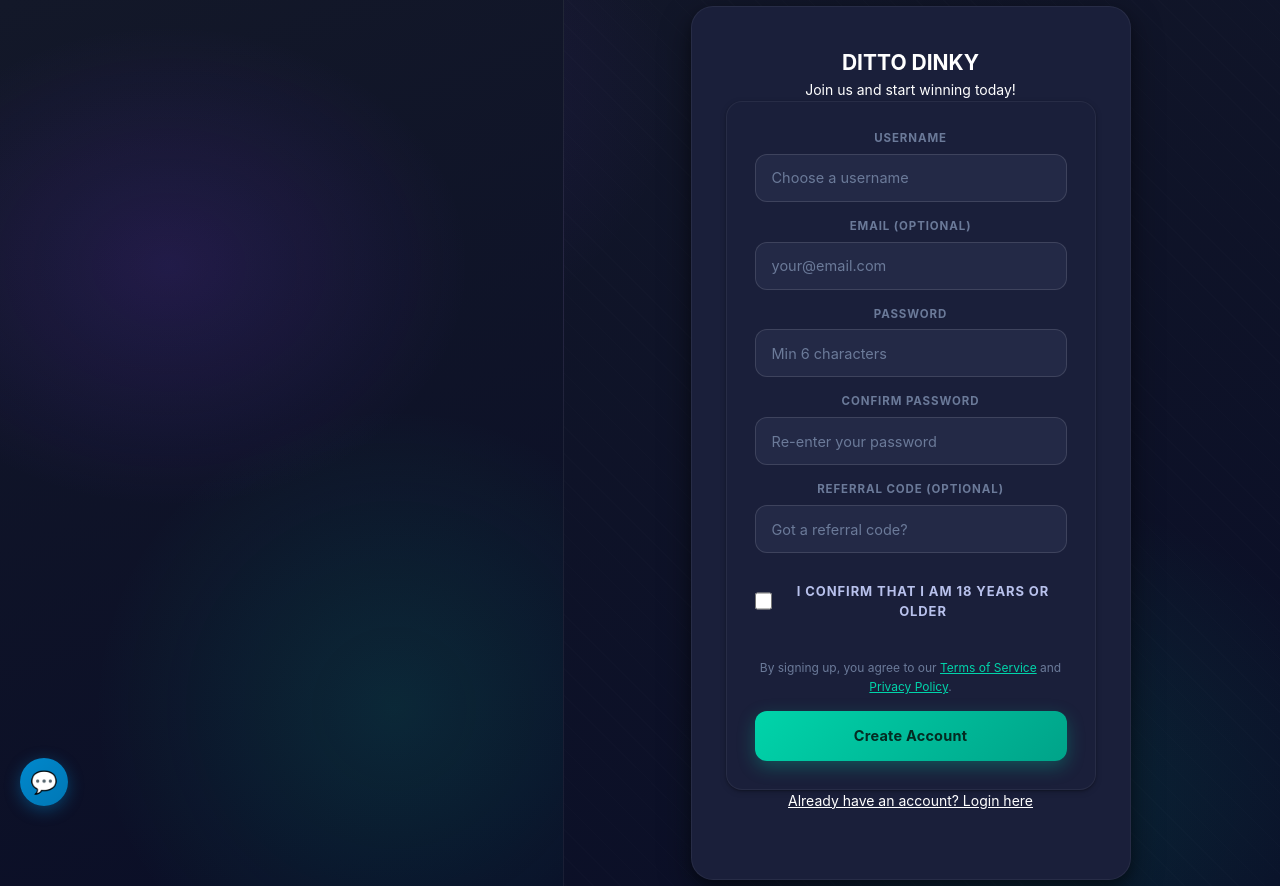
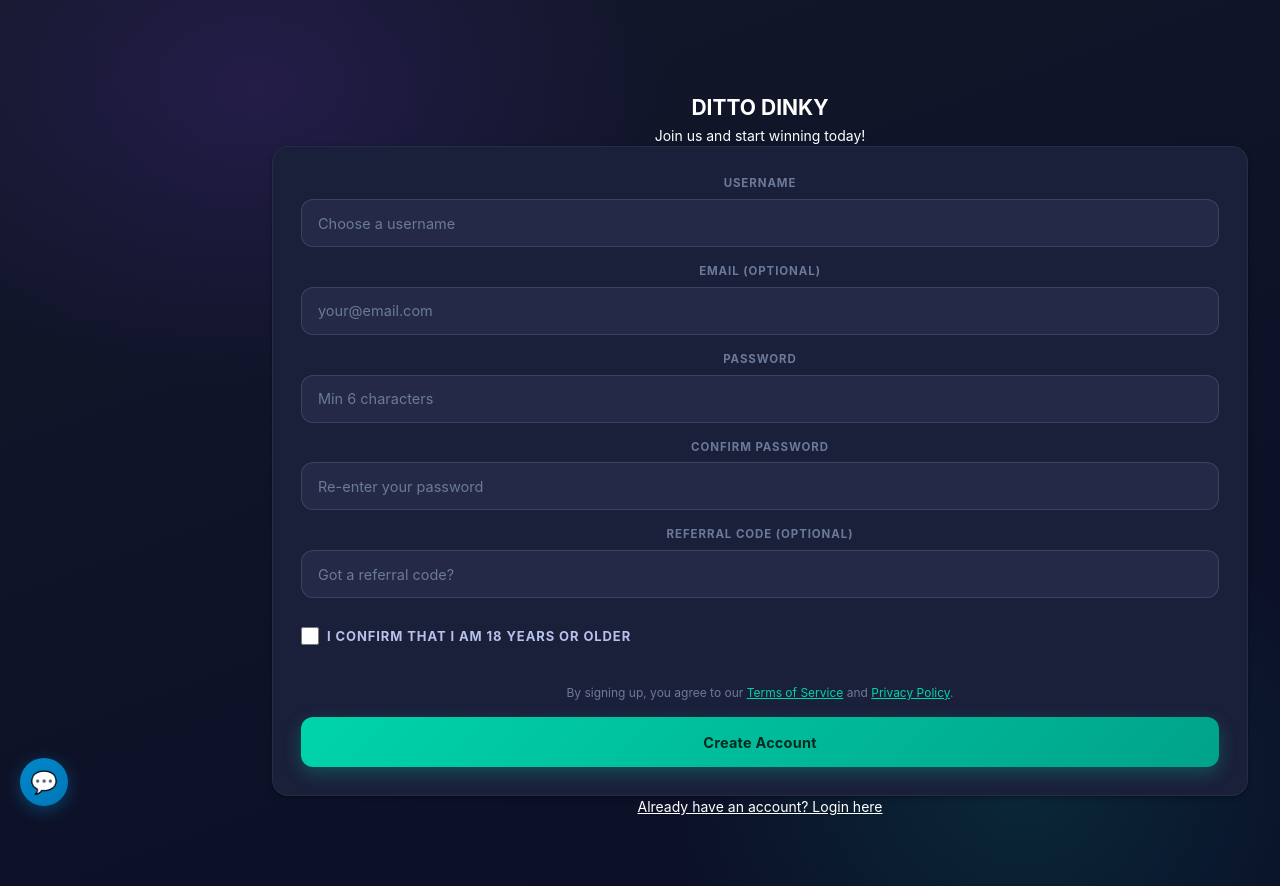
Before and after one commit to Flowboyz/lottery, a Flask app: page /auth/register in a window 1280 px wide. Run offline with Flask 3, Linux system fonts and the light colour scheme.

Commit message:
ui fixfgg

```diff
--- a/static/css/auth.css
+++ b/static/css/auth.css
@@ -48,7 +48,6 @@ html, body {
 
 body {
     min-height: 100vh;
-    display: flex;
     align-items: center;
     justify-content: center;
     padding: 24px;
@@ -60,7 +59,6 @@ body {
         linear-gradient(160deg, var(--bg-secondary), var(--bg-primary));
 }
 body::before {
-    content: "";
     position: fixed;
     inset: -200px;
     background: repeating-linear-gradient(45deg, transparent 0 18px, rgba(255, 255, 255, 0.012) 18px 19px);
@@ -254,9 +252,8 @@ select:focus-visible {
 @media (min-width: 980px) {
     body { padding: 0; }
     body::after {
-        content: "";
         position: fixed;
-        top: 0; left: 0; bottom: 0;
+        top: 0; left: 0; bottom: 0; right: 0;
         width: 44%;
         background:
             radial-gradient(500px 400px at 30% 30%, var(--accent-secondary-soft), transparent 60%),
@@ -266,6 +263,5 @@ select:focus-visible {
         z-index: 0;
         pointer-events: none;
     }
-    body { justify-content: flex-end; padding-right: 8%; }
-    .container { margin-right: 4%; }
+    body { justify-content: center; }
 }
--- a/templates/auth/admin_2fa.html
+++ b/templates/auth/admin_2fa.html
@@ -2,7 +2,7 @@
 {% block title %}Admin Verification - DITTO DINKY{% endblock %}
 {% block extra_css %}<link rel="stylesheet" href="{{ url_for('static', filename='css/auth.css') }}">{% endblock %}
 {% block content %}
-<div class="container">
+<div class="content page-content">
     <div class="header">
         <h2 class="auth-title">Admin Verification</h2>
         <p class="auth-subtitle">Enter the 6-digit code sent to your email to continue.</p>
--- a/templates/auth/forgot_password.html
+++ b/templates/auth/forgot_password.html
@@ -2,7 +2,7 @@
 {% block title %}Forgot Password - DITTO DINKY{% endblock %}
 {% block extra_css %}<link rel="stylesheet" href="{{ url_for('static', filename='css/auth.css') }}">{% endblock %}
 {% block content %}
-<div class="container">
+<div class="content page-content">
     <div class="header">
         <h2 class="auth-title">Forgot Password</h2>
         <p class="auth-subtitle">Enter your email to receive a reset code.</p>
--- a/templates/auth/login.html
+++ b/templates/auth/login.html
@@ -2,7 +2,7 @@
 {% block title %}Login - DITTO DINKY{% endblock %}
 {% block extra_css %}<link rel="stylesheet" href="{{ url_for('static', filename='css/auth.css') }}">{% endblock %}
 {% block content %}
-    <div class="container">
+    <div class="content page-content">
         <div class="header">
             <div class="logo">🎰</div>
             <h1>DITTO DINKY</h1>
--- a/templates/auth/register.html
+++ b/templates/auth/register.html
@@ -2,7 +2,7 @@
 {% block title %}Register - DITTO DINKY{% endblock %}
 {% block extra_css %}<link rel="stylesheet" href="{{ url_for('static', filename='css/auth.css') }}">{% endblock %}
 {% block content %}
-<div class="container">
+<div class="content page-content">
     <div class="header">
         <h2 class="auth-title">DITTO DINKY</h2>
         <p class="auth-subtitle">Join us and start winning today!</p>
--- a/templates/auth/reset_password.html
+++ b/templates/auth/reset_password.html
@@ -2,7 +2,7 @@
 {% block title %}Reset Password - DITTO DINKY{% endblock %}
 {% block extra_css %}<link rel="stylesheet" href="{{ url_for('static', filename='css/auth.css') }}">{% endblock %}
 {% block content %}
-<div class="container">
+<div class="content page-content">
     <div class="header">
         <h2 class="auth-title">Reset Password</h2>
         <p class="auth-subtitle">Enter the OTP sent to your email and choose a new password.</p>
```
